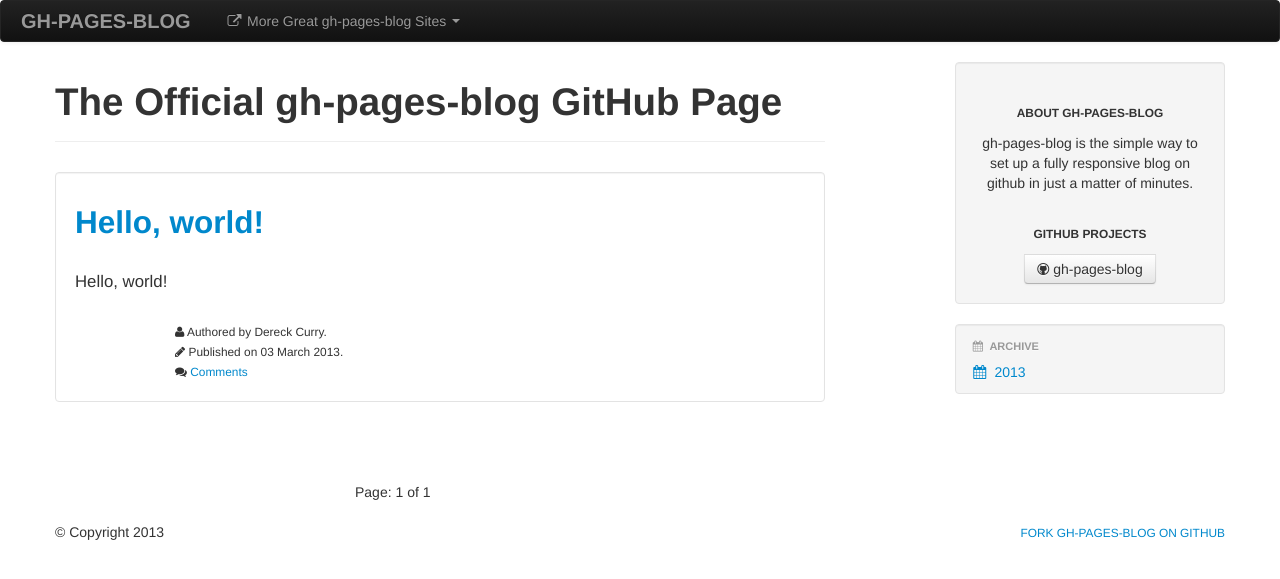
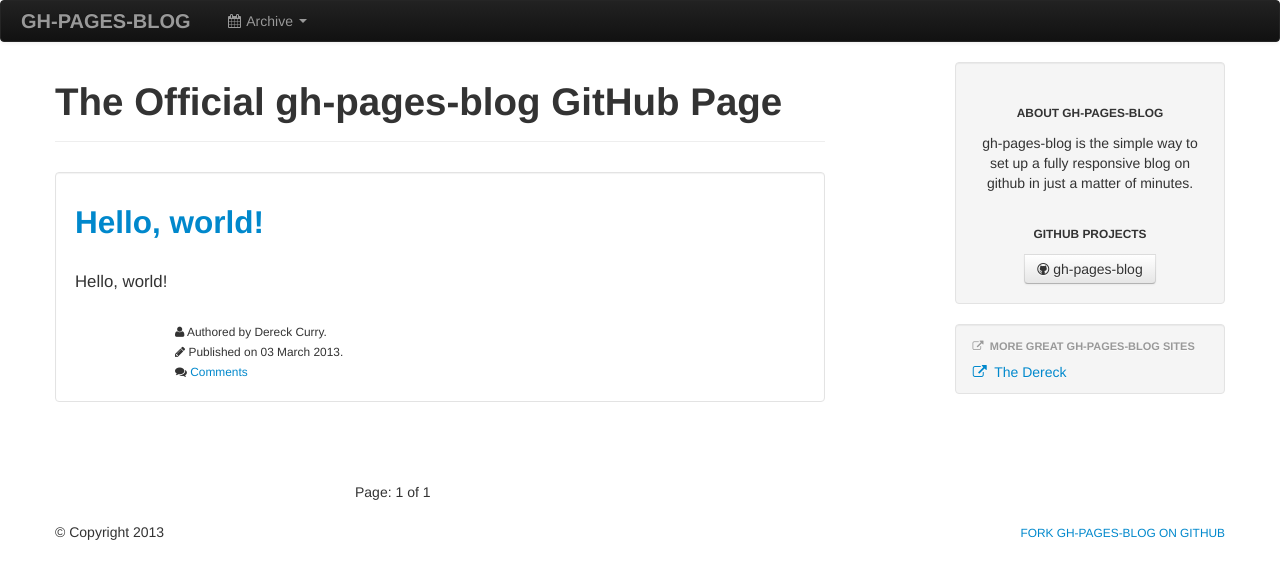
Before and after one commit to thedereck/gh-pages-blog, a Jekyll site: the page built from index.html, in a window 1280 px wide. Shown: the top 579 px of the page. Built offline with Jekyll 4.4.1, drawn with Linux system fonts in a browser that asks for light colours; the list of posts is cut into pages by our own code; comment, search, counter and statistics services are not loaded.

Commit message:
More configuration changes

```diff
--- a/_config.yml
+++ b/_config.yml
@@ -181,13 +181,13 @@
   github_projects :
     enabled : false
   external_links :
+    enabled : true
+  archive :
     enabled : false
-  archive :
-    enabled : true
   categories :
-    enabled : true
+    enabled : false
   tags :
-    enabled : true
+    enabled : false
 
 
 # The navbar settings determine what menus are displayed on the navbar at the
@@ -212,17 +212,17 @@
 #     enabled : false
 navbar :
   archive :
-    enabled : false
+    enabled : true
   categories :
-    enabled : false
+    enabled : true
   tags :
-    enabled : false
+    enabled : true
   github_projects :
     enabled : false
   social_links :
     enabled : false
   external_links :
-    enabled : true
+    enabled : false
 
 
 # The social links are links to various social networking sites. Although
```
